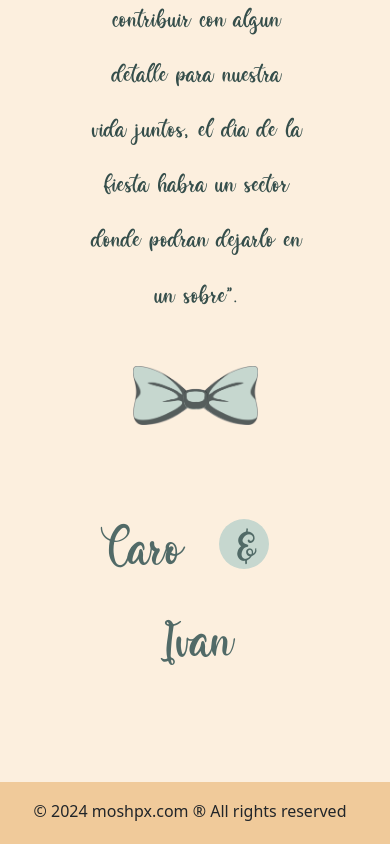
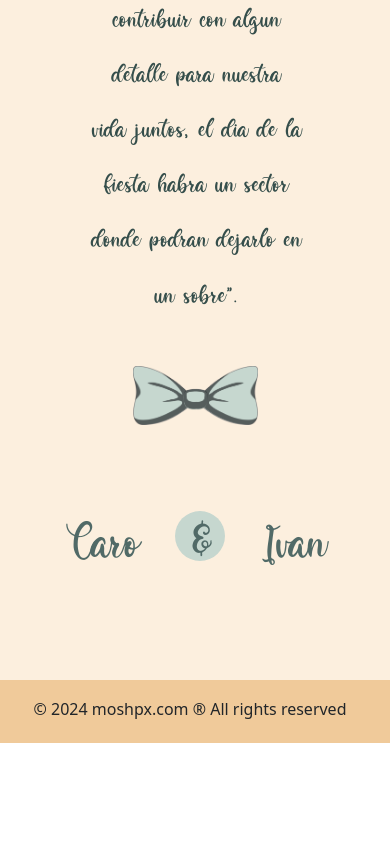
Before and after one commit to alexabalo/invitacionCasamiento, a plain HTML site: page index.html in a window 390 px wide. Shown: the part 3801-4645 px from the top of the page. After the commit the page ends 4544 px from the top, so only its background shows below. Drawn offline with nearby package versions, Linux system fonts and the light colour scheme; files whose address does not match are found by name.

Commit message:
Update stylecelu.css

```diff
--- a/stylecelu.css
+++ b/stylecelu.css
@@ -366,7 +366,7 @@
   .ultimotitulo {
     width: 100%;
     font-family: "Cookie";
-    font-size: 4.8rem;
+    font-size: 4.3rem;
     text-align: center;
     color: #516A67;
   }
```
